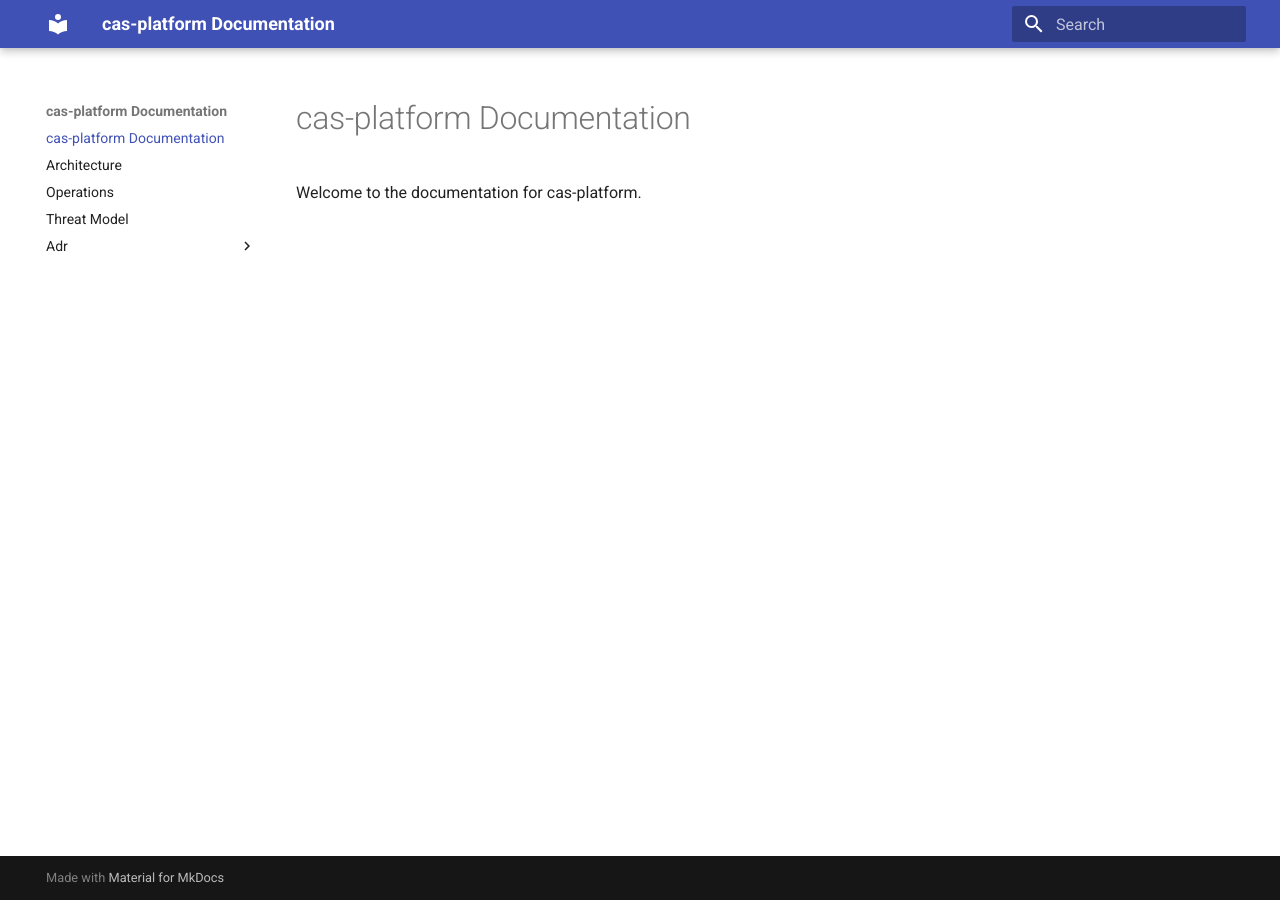
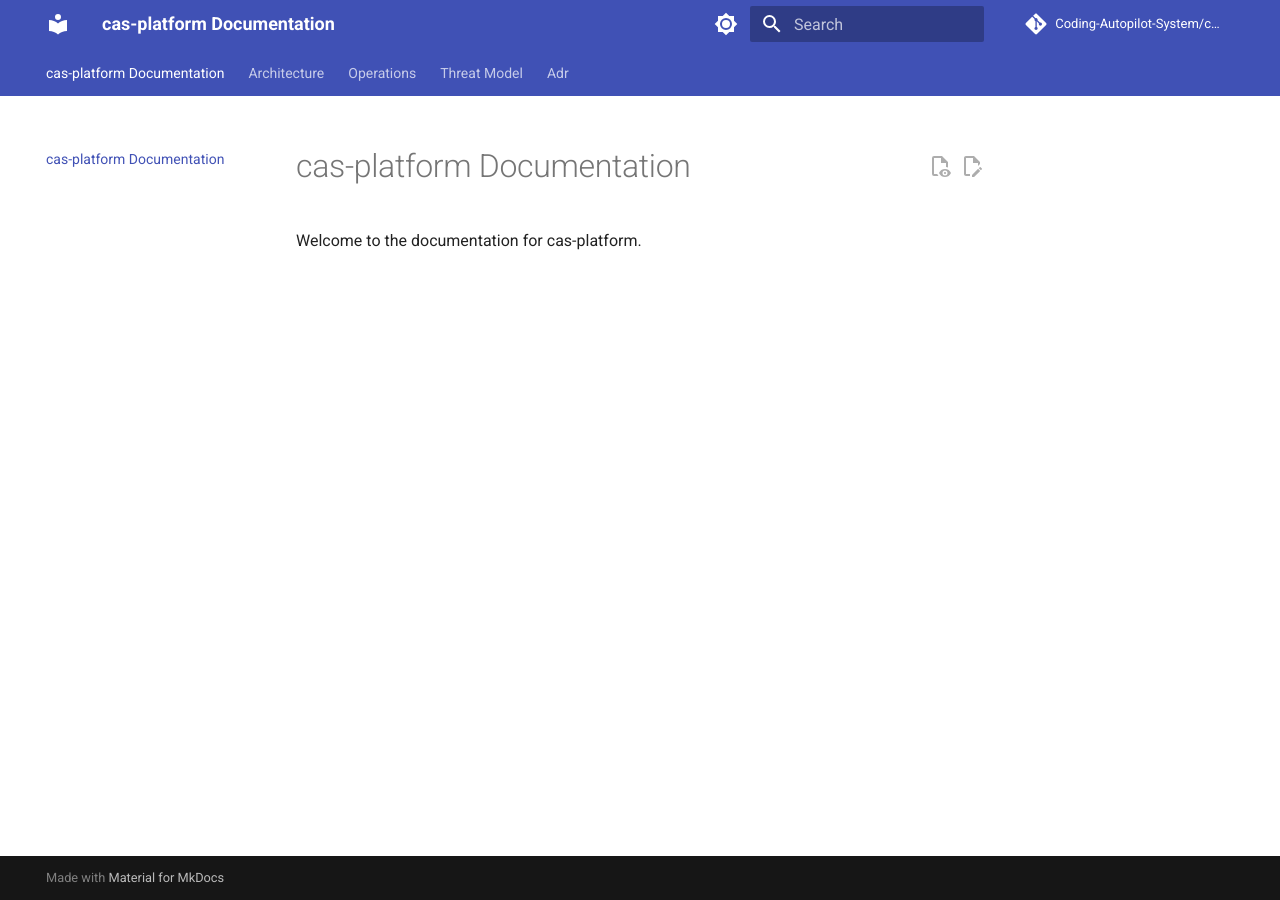
Before and after one commit to Coding-Autopilot-System/cas-platform, an MkDocs documentation site: the page built from docs/index.md, in a window 1280 px wide. Built offline with MkDocs 1.6.1 and Material for MkDocs 9.7.7, drawn with Linux system fonts in a browser that asks for light colours; comment, search, counter and statistics services are not loaded.

Commit message:
gsd:quick ui: inject elite mkdocs material configuration

```diff
--- a/mkdocs.yml
+++ b/mkdocs.yml
@@ -1,3 +1,61 @@
 site_name: cas-platform Documentation
+site_description: Autonomous GitHub workflow engine for the Coding Autopilot System.
+site_url: https://Coding-Autopilot-System.github.io/gsd-orchestrator/
+
 theme:
   name: material
+  font:
+    text: Roboto
+    code: Roboto Mono
+  palette:
+    # Palette toggle for light mode
+    - media: "(prefers-color-scheme: light)"
+      scheme: default
+      primary: indigo
+      accent: blue
+      toggle:
+        icon: material/brightness-7
+        name: Switch to dark mode
+    # Palette toggle for dark mode
+    - media: "(prefers-color-scheme: dark)"
+      scheme: slate
+      primary: indigo
+      accent: blue
+      toggle:
+        icon: material/brightness-4
+        name: Switch to light mode
+  features:
+    - navigation.tabs
+    - navigation.sections
+    - navigation.top
+    - navigation.indexes
+    - search.suggest
+    - search.highlight
+    - search.share
+    - content.code.copy
+    - content.action.edit
+    - content.action.view
+
+repo_name: Coding-Autopilot-System/cas-platform
+repo_url: https://github.com/Coding-Autopilot-System/cas-platform
+edit_uri: edit/main/docs/
+
+markdown_extensions:
+  - pymdownx.highlight:
+      anchor_linenums: true
+      line_spans: __span
+      pygments_lang_class: true
+  - pymdownx.inlinehilite
+  - pymdownx.snippets
+  - pymdownx.superfences:
+      custom_fences:
+        - name: mermaid
+          class: mermaid
+          format: !!python/name:pymdownx.superfences.fence_code_format
+  - admonition
+  - pymdownx.details
+  - pymdownx.tasklist:
+      custom_checkbox: true
+
+plugins:
+  - search
```
